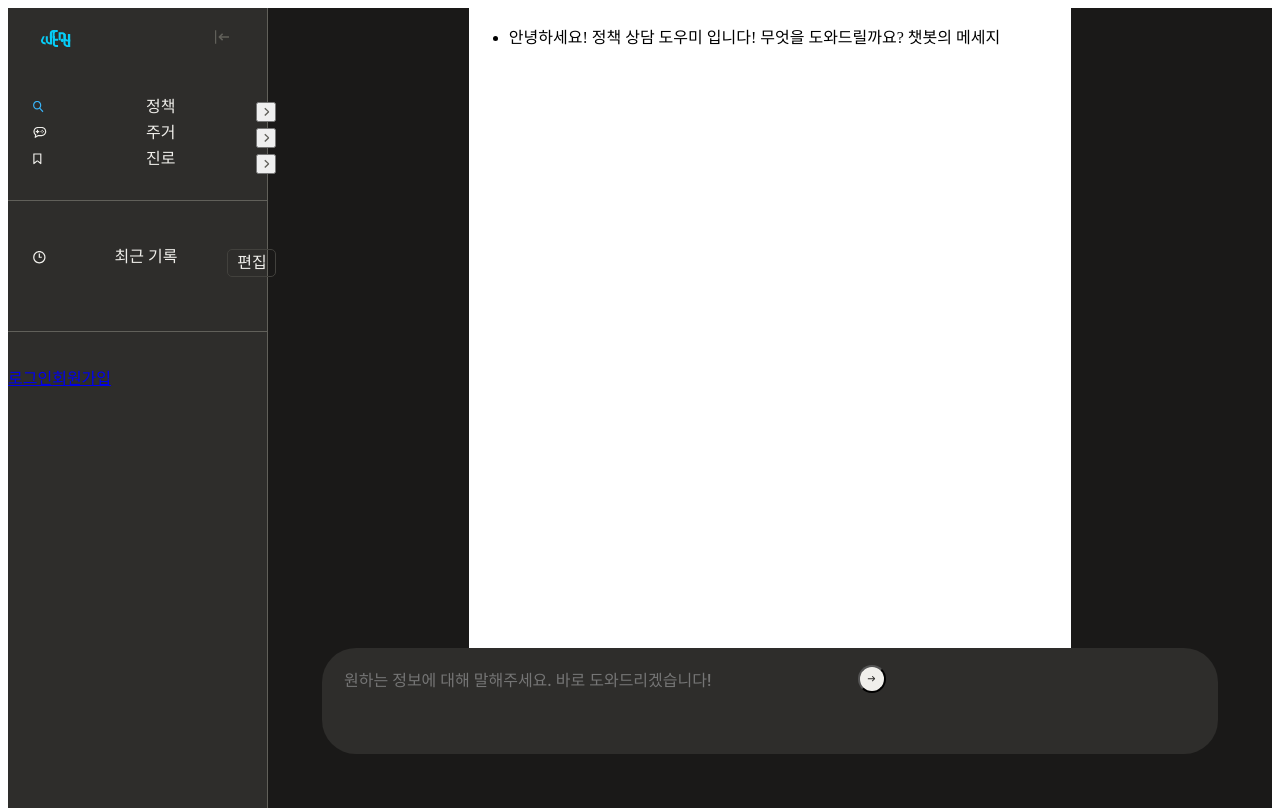
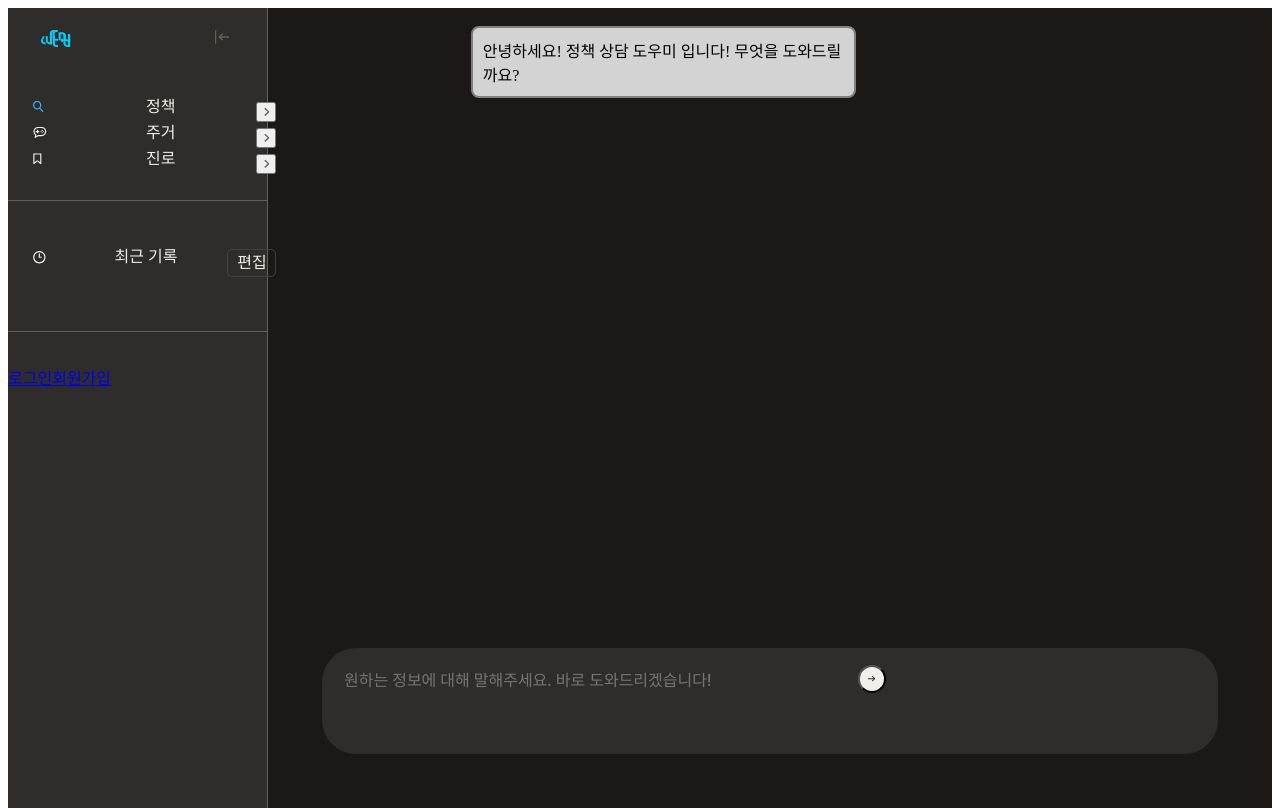
Before and after one commit to LIKELION-SKKU-12th-TEAM5/Client, a Next.js app: page / in a window 1280 px wide. Built offline with nearby package versions, Linux system fonts and the light colour scheme.

Commit message:
chat position & fix reloadConv

```diff
--- a/app/(home)/page.tsx
+++ b/app/(home)/page.tsx
@@ -152,6 +152,8 @@ export default function home() {
 
 	// 기존 대화 버튼 클릭 시 해당 대화로 이동(== 해당 채팅 내역 로드)
 	const reloadConv = async (cuid) => {
+		setCurrentCuid(cuid);
+		setNewConv(false);
 		const response = await fetch(`/api/conv?cuid=${cuid}`, { method: 'GET' });
 		const data = await response.json();
 
--- a/app/(home)/style.css
+++ b/app/(home)/style.css
@@ -860,5 +860,7 @@
   .home .chat-container {
     height: 80%;
     width: 60%;
-    background-color: white;
+    /* background-color: white; */
+    background: linear-gradient(#1A1918, #1A1918), linear-gradient(#FFFFFF, #FFFFFF);
+    overflow-y: auto;
   }
--- /dev/null
+++ b/components/chat.css
@@ -0,0 +1,57 @@
+ul {
+    /* flex box 생성 */
+    display: flex;
+    flex-direction: column;
+    /* unordered list 기본 스타일 제거(점, 들여쓰기) */
+    list-style: none;
+    padding-left: 0;
+    width: 100%;
+}
+
+.chat-container > li {
+    display: flex;
+    width: 100%;
+    margin: 10px 0;
+}
+
+.user {
+    display: flex;
+    /* 16폰트 브라우저 기준 2px */
+    padding: 0.125rem;
+    vertical-align: middle;
+    color: black;
+    align-self: flex-end;
+    justify-content: flex-end;
+    width: 100%;
+}
+
+.userChatBox {
+    background-color: lightgray;
+    max-width: 60%;
+    min-width: 30%; /* 최소 너비 설정 */
+    border: 2px solid grey;
+    border-radius: 0.5rem;
+    word-wrap: break-word;
+    padding: 10px;
+}
+
+.bot {
+    display: flex;
+    padding: 0.125rem;
+    vertical-align: middle;
+    color: black;
+    align-self: flex-start;
+    justify-content: flex-start;
+    width: 100%;
+}
+
+.botChatBox {
+    background-color: lightgray;
+    max-width: 60%;
+    min-width: 30%; /* 최소 너비 설정 */
+    border: 2px solid grey;
+    border-radius: 0.5rem;
+    word-wrap: break-word;
+    padding: 10px;
+    flex-grow: 0;
+}
--- a/components/chatspace.tsx
+++ b/components/chatspace.tsx
@@ -1,29 +1,88 @@
-// components/chatspace.tsx
-import { useEffect } from "react";
+// // components/chatspace.tsx
+// import { useEffect } from "react";
+// import "./chat.css";
 
-export default function ChatSpace({ className, chats, category, setMessages}) {
+// export default function ChatSpace({ className, chats, category, setMessages }) {
+//     useEffect(() => {
+//         const greetMsg = {
+//             content: `안녕하세요! ${category} 상담 도우미 입니다! 무엇을 도와드릴까요?`,
+//             side: true
+//         }
+//         setMessages((prev) => [greetMsg, ...prev.slice(1)]);
+//     }, [category])
+
+//     return (
+//         <div className={className}>
+//             <ul>
+//                 {chats ?
+//                     chats.map((chat, index) => {
+//                         if (chat.side == true) {
+//                             return (
+//                                 <li key={index} className={"bot"}>
+//                                     <div className={"botChatBox"}>
+//                                         {chat.content}
+//                                     </div>
+//                                 </li>
+//                             )
+//                         } else {
+//                             return (
+//                                 <li key={index} className={"user"}>
+//                                     <div className={"userChatBox"}>
+//                                         {chat.content}
+//                                     </div>
+//                                 </li>
+//                             )
+//                         }
+//                     }
+//                     )
+//                     : null
+//                 }
+//             </ul>
+//         </div>
+//     );
+// };
+
+import './chat.css'; // CSS 파일을 가져옵니다.
+import { useEffect, useRef } from "react";
+
+export default function ChatSpace({ className, chats, category, setMessages }) {
+    const chatEndRef = useRef(null);
+
     useEffect(() => {
-        const greetMsg = {
-            content: `안녕하세요! ${category} 상담 도우미 입니다! 무엇을 도와드릴까요?`,
-            side: true
-        }
-        setMessages((prev) => [greetMsg, ...prev.slice(1)]);
-    }, [category])
+        const greetMsg = `안녕하세요! ${category} 상담 도우미 입니다! 무엇을 도와드릴까요?`;
+        setMessages((prevMessages) => [greetMsg, ...prevMessages.slice(1)]);
+    }, [category]);
+
+    useEffect(() => {
+        chatEndRef.current?.scrollIntoView({ behavior: "smooth" });
+    }, [chats]);
 
     return (
         <div className={className}>
             <ul>
                 {chats ?
                     chats.map((chat, index) => {
-                        if (chat.side == true){
-                            return <li key={index}>{`${chat.content} 챗봇의 메세지`}</li>
-                        } else{
-                            return <li key={index}>{`${chat.content} 유저의 메세지`}</li>
+                        if (chat.side === true) {
+                            return (
+                                <li key={index} className="bot">
+                                    <div className="botChatBox">
+                                        {chat.content}
+                                    </div>
+                                </li>
+                            );
+                        } else {
+                            return (
+                                <li key={index} className="user">
+                                    <div className="userChatBox">
+                                        {chat.content}
+                                    </div>
+                                </li>
+                            );
                         }
-                    }
-                    )
+                    })
                     : null
                 }
+                <div ref={chatEndRef} />
             </ul>
         </div>
     );
```
